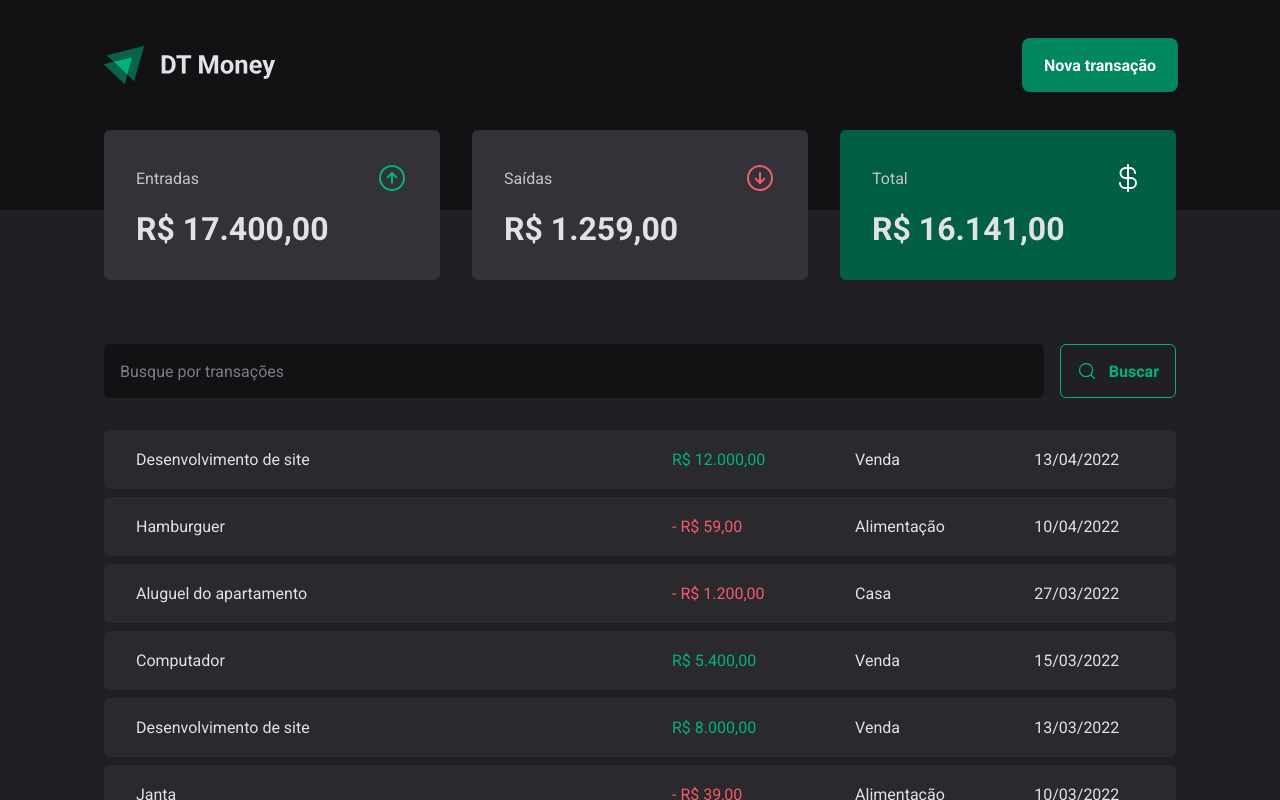
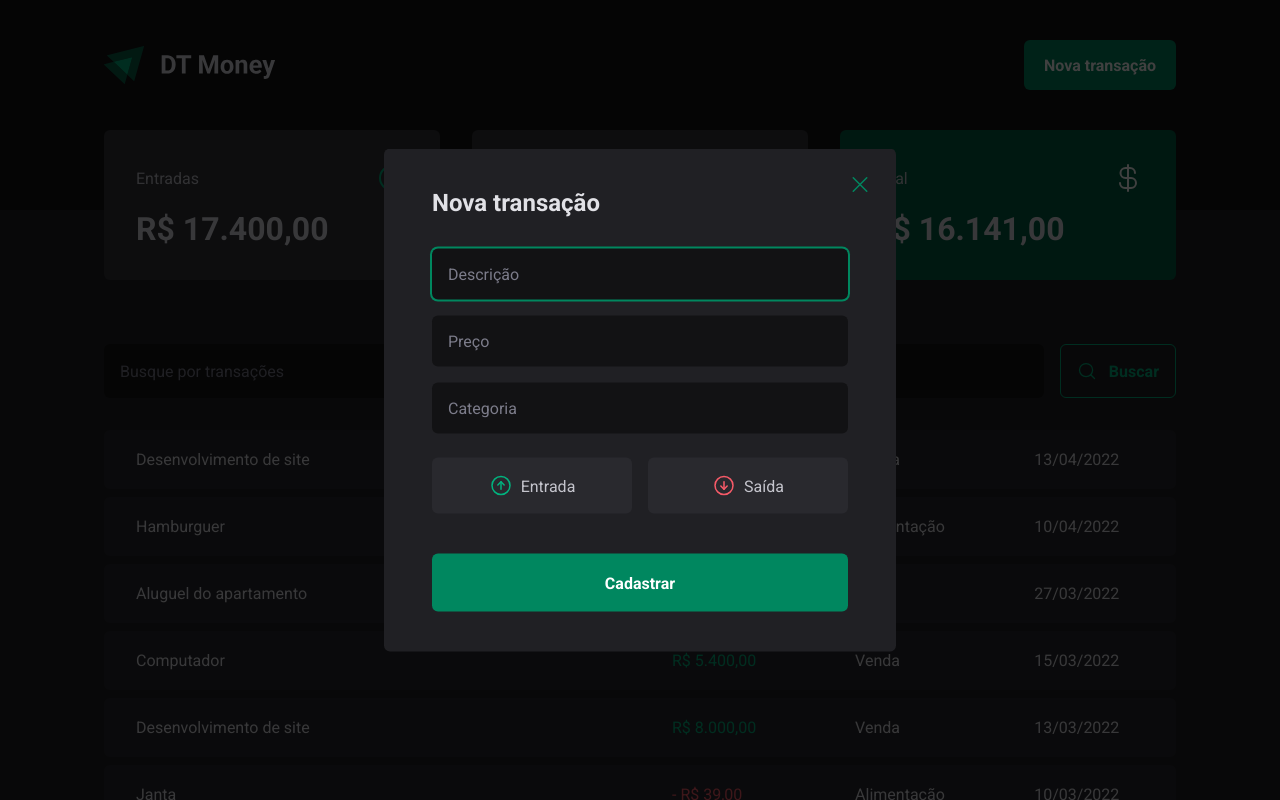
Before and after one commit to heyloh/dt-money, a React (Vite) app: page / in a window 1280 px wide. Both pictures are taken after a click on the button "Nova transação". Shown: the top 800 px of the page. Built offline with nearby package versions, Linux system fonts and the light colour scheme.

Commit message:
feat: modal de nova transação acessível

```diff
--- a/package.json
+++ b/package.json
@@ -9,7 +9,8 @@
     "preview": "vite preview"
   },
   "dependencies": {
-    "@radix-ui/react-popover": "1.0.0",
+    "@radix-ui/react-dialog": "^1.0.0",
+    "@radix-ui/react-radio-group": "^1.0.0",
     "phosphor-react": "^1.4.1",
     "react": "^18.2.0",
     "react-dom": "^18.2.0",
--- a/src/components/Header/index.tsx
+++ b/src/components/Header/index.tsx
@@ -1,4 +1,6 @@
+import * as Dialog from '@radix-ui/react-dialog';
 import logo from '../../assets/logo.svg';
+import { NewTransactionModal } from '../NewTransactionModal';
 
 import { HeaderContainer, HeaderContent, NewTransactionButton } from "./styles";
 
@@ -7,7 +9,12 @@
     <HeaderContainer>
       <HeaderContent>
         <img src={logo} alt="" />
-        <NewTransactionButton>Nova transação</NewTransactionButton>
+        <Dialog.Root>
+          <Dialog.Trigger asChild>
+            <NewTransactionButton>Nova transação</NewTransactionButton>
+          </Dialog.Trigger>
+          <NewTransactionModal />
+        </Dialog.Root>
       </HeaderContent>
     </HeaderContainer>
   )
--- /dev/null
+++ b/src/components/NewTransactionModal/index.tsx
@@ -0,0 +1,40 @@
+import * as Dialog from '@radix-ui/react-dialog';
+import { ArrowCircleDown, ArrowCircleUp, X } from 'phosphor-react';
+
+import { CloseButton, Content, Overlay, TransactionType, TransactionTypeButton } from './styles';
+
+export function NewTransactionModal() {
+  return (
+    <Dialog.Portal>
+      <Overlay />
+      <Content>
+        <Dialog.Title>Nova transação</Dialog.Title>
+
+        <form action="">
+          <input type="text" placeholder="Descrição" required />
+          <input type="number" placeholder="Preço" required />
+          <input type="text" placeholder="Categoria" required />
+
+          <TransactionType>
+            <TransactionTypeButton variant="income" value="income">
+              <ArrowCircleUp size={24} />
+              Entrada
+            </TransactionTypeButton>
+            <TransactionTypeButton variant="outcome" value="outcome">
+              <ArrowCircleDown size={24} />
+              Saída
+            </TransactionTypeButton>
+          </TransactionType>
+
+          <button type="submit">
+            Cadastrar
+          </button>
+        </form>
+
+        <CloseButton>
+          <X size={24} />
+        </CloseButton>
+      </Content>
+    </Dialog.Portal>
+  );
+}
--- /dev/null
+++ b/src/components/NewTransactionModal/styles.ts
@@ -0,0 +1,113 @@
+import styled from "styled-components";
+import * as Dialog from '@radix-ui/react-dialog';
+import * as RadioGroup from '@radix-ui/react-radio-group';
+
+export const Overlay = styled(Dialog.Overlay)`
+  position: fixed;
+  width: 100vw;
+  height: 100vh;
+  inset: 0;
+  background: rgba(0, 0, 0, 0.75);
+`;
+
+export const Content = styled(Dialog.Content)`
+  min-width: 32rem;
+  border-radius: 6px;
+  padding: 2.5rem 3rem;
+  background: ${props => props.theme["gray-800"]};
+
+  position: fixed;
+  top: 50%;
+  left: 50%;
+  transform: translate(-50%, -50%);
+
+  form {
+    margin-top: 2rem;
+
+    display: flex;
+    flex-direction: column;
+    gap: 1rem;
+
+    input {
+      border-radius: 6px;
+      border: 0;
+      background: ${props => props.theme["gray-900"]};
+      color: ${props => props.theme["gray-300"]};
+      padding: 1rem;
+
+      &::placeholder {
+        color: ${props => props.theme["gray-500"]};
+      }
+    }
+
+    button[type="submit"] {
+      height: 58px;
+      border: 0;
+      background: ${props => props.theme["green-500"]};
+      color: ${props => props.theme.white};
+      font-weight: bold;
+      padding: 0 1.25rem;
+      border-radius: 6px;
+      margin-top: 1.5rem;
+      cursor: pointer;
+
+      &:hover {
+        background-color: ${props => props.theme["green-700"]};
+        transition: background-color 0.2s;
+      }
+    }
+  }
+`;
+
+export const CloseButton = styled(Dialog.Close)`
+  position: absolute;
+  background: transparent;
+  border: 0;
+  top: 1.5rem;
+  right: 1.5rem;
+  line-height: 0;
+  cursor: pointer;
+  color: ${props => props.theme["green-500"]};
+`;
+
+export const TransactionType = styled(RadioGroup.Root)`
+  display: grid;
+  grid-template-columns: repeat(2, 1fr);
+  gap: 1rem;
+  margin-top: 0.5rem;
+`;
+
+interface TransactionTypeButtonProps {
+  variant: 'income' | 'outcome';
+}
+
+export const TransactionTypeButton = styled(RadioGroup.Item)<TransactionTypeButtonProps>`
+  background: ${props => props.theme["gray-700"]};
+  padding: 1rem;
+  display: flex;
+  align-items: center;
+  justify-content: center;
+  gap: 0.5rem;
+  border-radius: 6px;
+  cursor: pointer;
+  border: 0;
+  color: ${props => props.theme["gray-300"]};
+
+  svg {
+    color: ${props => props.variant === 'income' ? props.theme["green-300"] : props.theme["red-300"]};
+  }
+
+  &[data-state="unchecked"]:hover {
+    transition: background-color 0.2s;
+    background: ${props => props.theme["gray-600"]};
+  }
+
+  &[data-state="checked"] {
+    color: ${props => props.theme.white};
+    background: ${props => props.variant === 'income' ? props.theme["green-500"] : props.theme["red-500"]};
+
+    svg {
+      color: ${props => props.theme.white};
+    }
+  }
+`;
```
Also changed, not shown: 1 other file (tests, documents, lock files or other folders).
